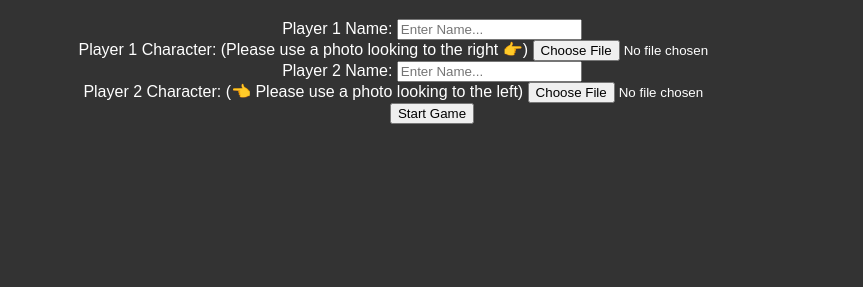
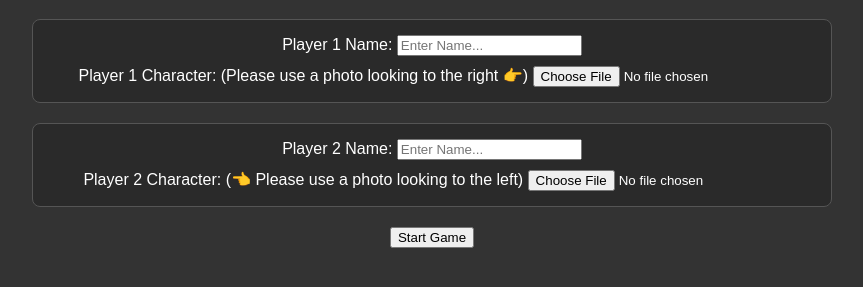
Before and after one commit to BananaMi1kshake/UnnamedFightingGame, a plain HTML site: page index.html in a window 1280 px wide. Shown: the part 61-348 px from the top of the page, without its empty margins (208-1071 px from the left). Drawn offline with Linux system fonts and the light colour scheme.

Commit message:
Update style.css

```diff
--- a/style.css
+++ b/style.css
@@ -5,12 +5,29 @@ body {
     color: white;
 }
 
+#setup {
+    max-width: 800px;
+    margin: 0 auto;
+}
+
+#setup > div {
+    background-color: #2a2a2a;
+    border: 1px solid #555;
+    border-radius: 8px;
+    padding: 15px;
+    margin-bottom: 20px;
+}
+
+input[type="text"] {
+    margin-bottom: 10px;
+}
+
 #game-canvas {
     background-color: #70a1ff; /* A sky blue color */
     border: 2px solid black;
 }
 
-/* --- New Head Editor Styles --- */
+/* --- Head Editor Styles --- */
 .head-editor {
     display: none; /* Hidden by default */
     padding: 15px;
@@ -47,6 +64,12 @@ body {
     margin-top: 10px;
 }
 
+.rotate-button {
+    margin-top: 10px;
+    padding: 8px 12px;
+    cursor: pointer;
+}
+
 .confirm-button {
     margin-top: 10px;
     padding: 8px 16px;
```
